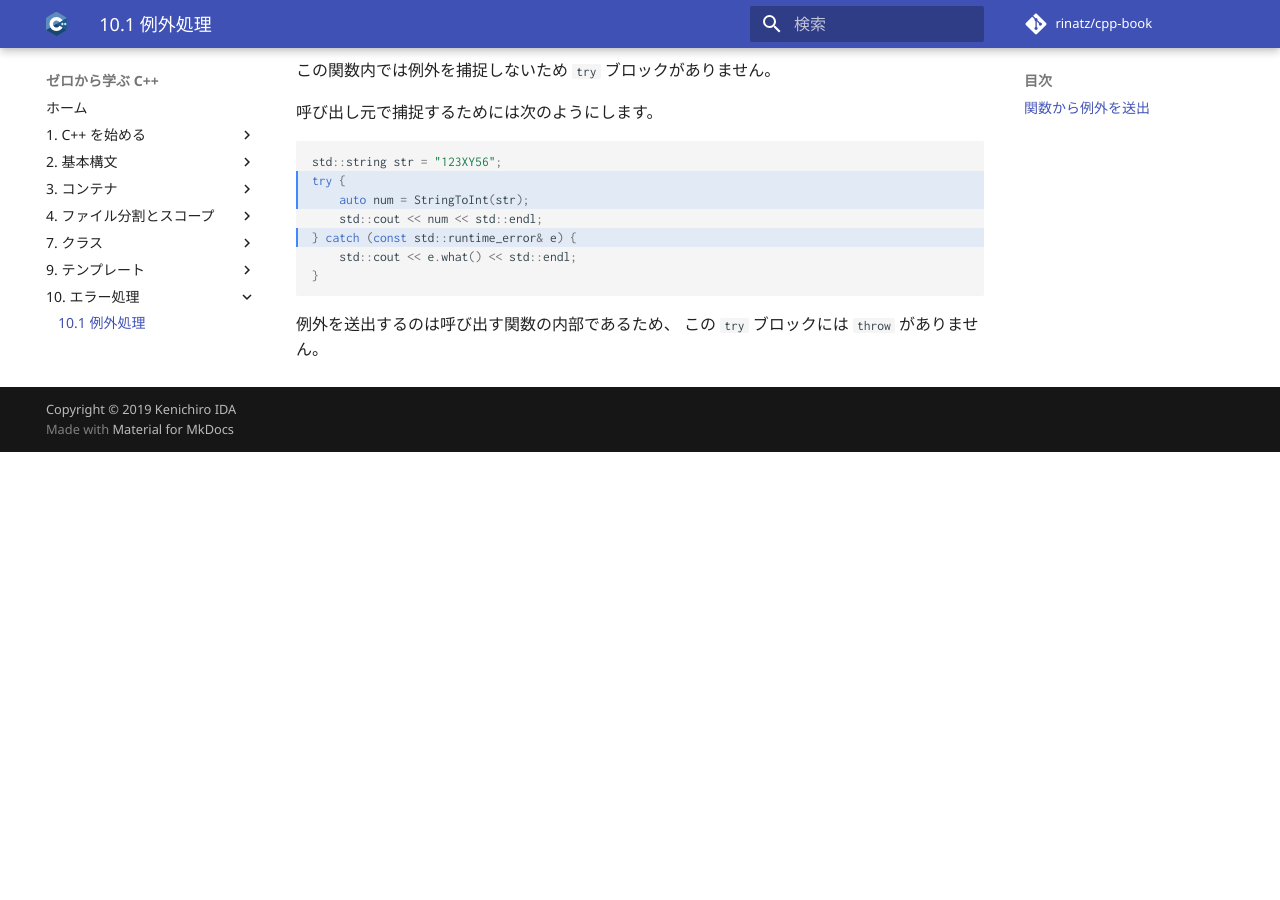
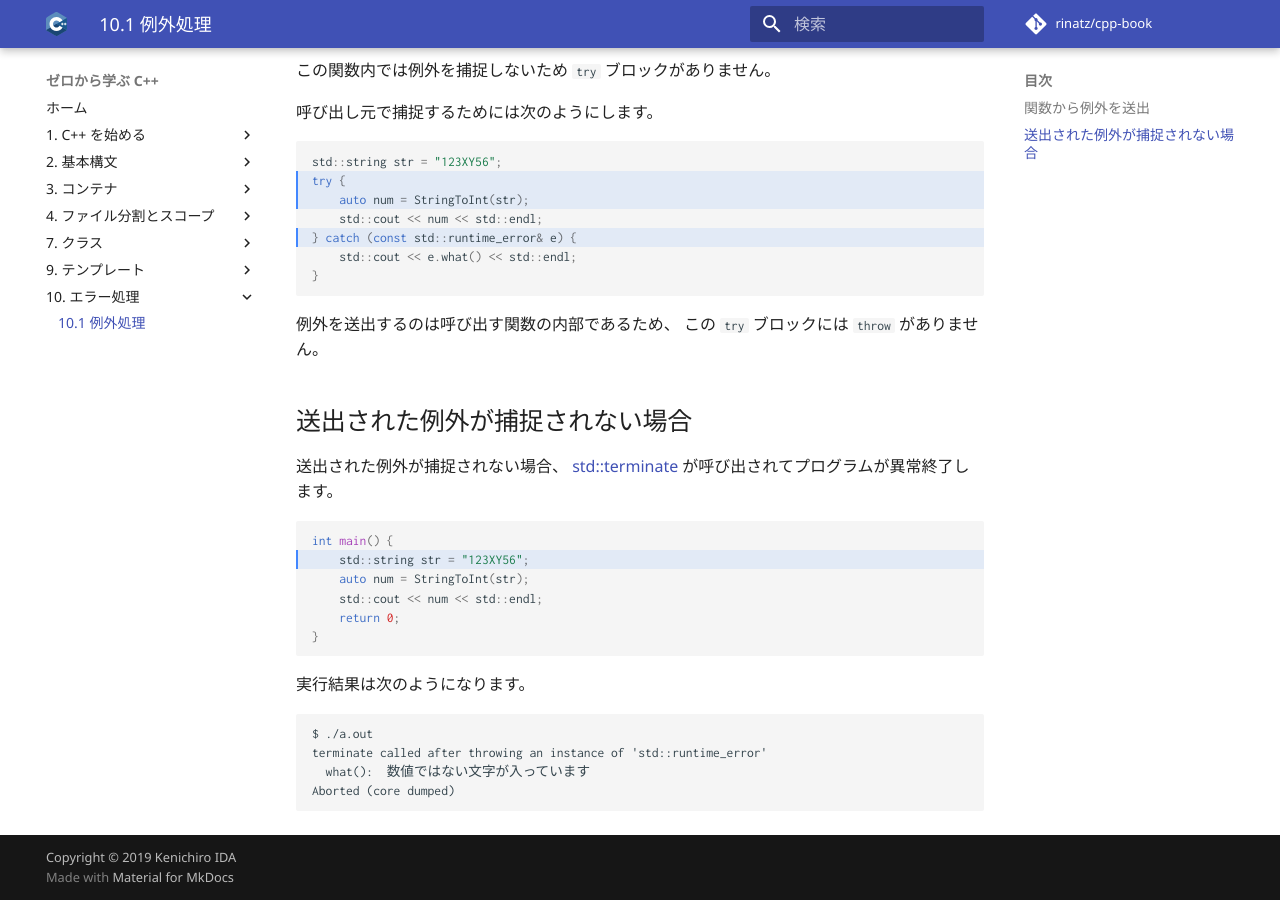
Before and after one commit to rinatz/cpp-book, an MkDocs documentation site: the page built from docs/ch10-01-exception.md, in a window 1280 px wide and 900 px high, scrolled down 1749 px. Built offline with MkDocs 1.6.1 and Material for MkDocs 9.7.7, drawn with Linux system fonts in a browser that asks for light colours; comment, search, counter and statistics services are not loaded; before the commit the page ends 2201 px from its top, so only the background shows below that.

Commit message:
Called std::terminate if thrown exception is not catched

````diff
--- a/docs/ch10-01-exception.md
+++ b/docs/ch10-01-exception.md
@@ -101,6 +101,31 @@ try {
 例外を送出するのは呼び出す関数の内部であるため、
 この `try` ブロックには `throw` がありません。
 
+## 送出された例外が捕捉されない場合
+
+送出された例外が捕捉されない場合、
+[std::terminate][cpprefjp_terminate] が呼び出されてプログラムが異常終了します。
+
+[cpprefjp_terminate]: https://cpprefjp.github.io/reference/exception/terminate.html
+
+```cpp hl_lines="2"
+int main() {
+    std::string str = "123XY56";
+    auto num = StringToInt(str);
+    std::cout << num << std::endl;
+    return 0;
+}
+```
+
+実行結果は次のようになります。
+
+```txt
+$ ./a.out
+terminate called after throwing an instance of 'std::runtime_error'
+  what():  数値ではない文字が入っています
+Aborted (core dumped)
+```
+
 <!-- TODO: デストラクタから例外を出さないことを記載
 
 例外を throw して catch されるまでの間に
````
